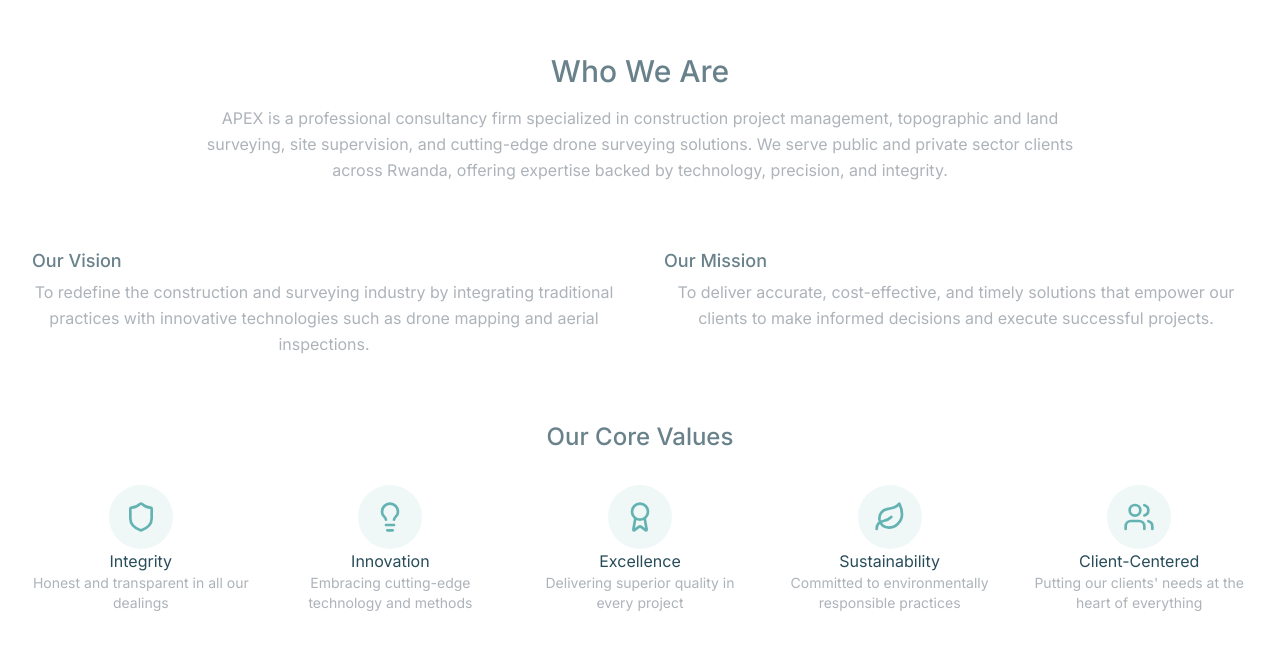
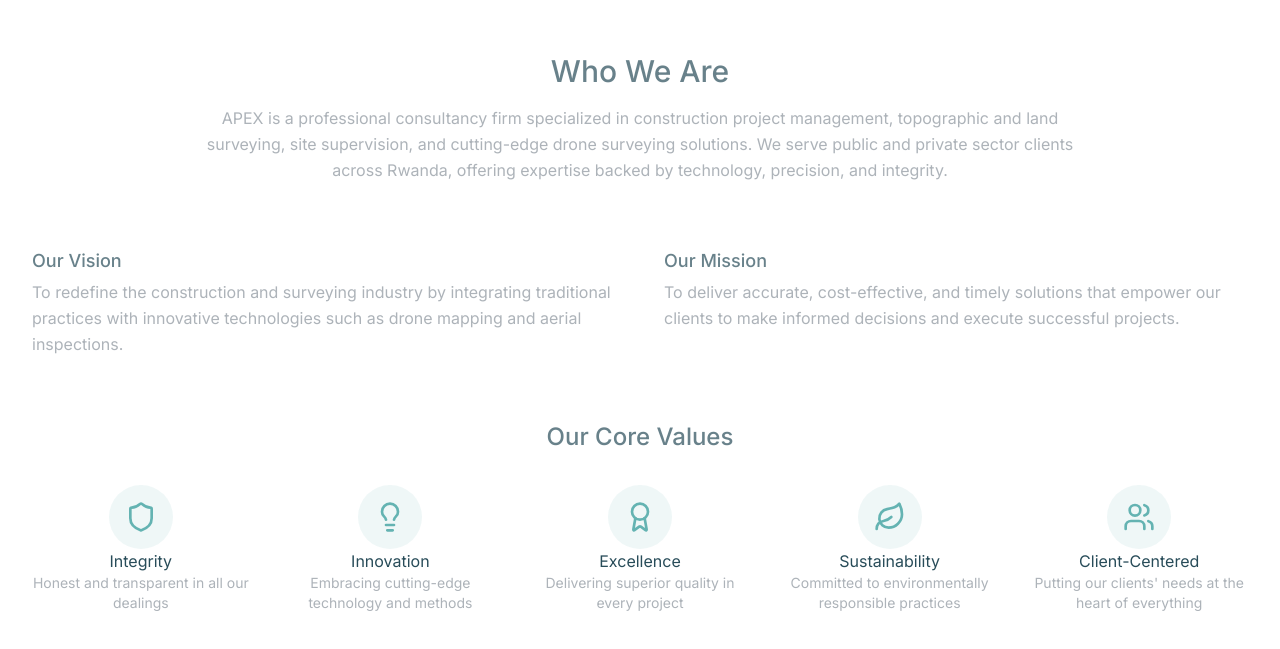
Before and after one commit to DavidMANZI-093/apex, a Next.js app: page / in a window 1280 px wide. Shown: the part 875-1524 px from the top of the page. Built offline with nearby package versions, Linux system fonts and the light colour scheme.

Commit message:
Auto-commit at 24/06/2025, 20:25:39 for inactivity period...

```diff
--- a/src/components/about.tsx
+++ b/src/components/about.tsx
@@ -52,7 +52,7 @@ const about = () => {
         <div className="grid md:grid-cols-2 gap-12">
           <div className="flex flex-col gap-1 items-center sm:!text-center sm:items-start">
             <h3 className="!text-lg !font-medium !text-midnight-green/70">Our Vision</h3>
-            <p className="text-french-grey leading-relaxed sm:!text-center">
+            <p className="text-french-grey leading-relaxed !text-center sm:!text-left">
               {"To redefine the construction and surveying industry " +
                 "by integrating traditional practices with innovative " +
                 "technologies such as drone mapping and aerial inspections."}
@@ -61,7 +61,7 @@ const about = () => {
 
           <div className="flex flex-col gap-1 items-center sm:items-start">
             <h3 className="!text-lg !font-medium !text-midnight-green/70">Our Mission</h3>
-            <p className="text-french-grey leading-relaxed sm:!text-center">
+            <p className="text-french-grey leading-relaxed !text-center sm:!text-left">
               {"To deliver accurate, cost-effective, and timely solutions " +
                 "that empower our clients to make informed decisions " +
                 "and execute successful projects."}
```
